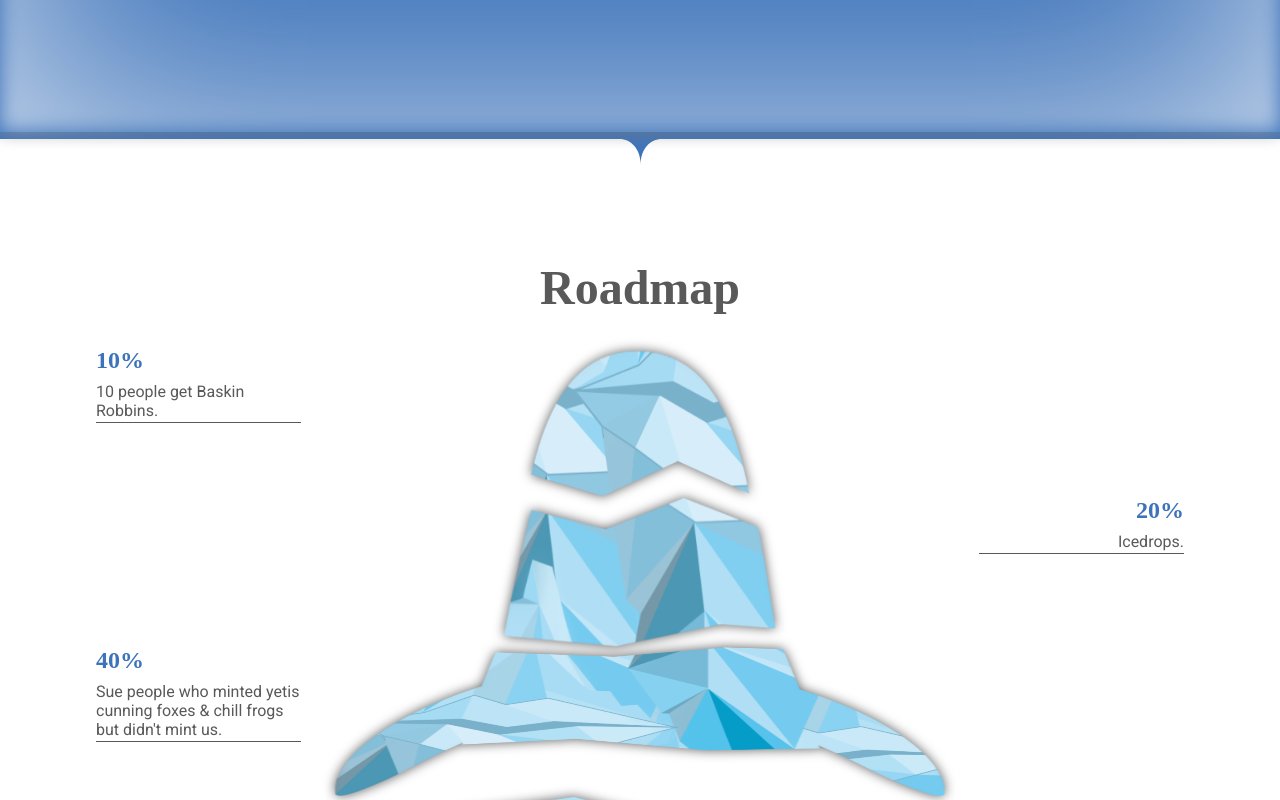
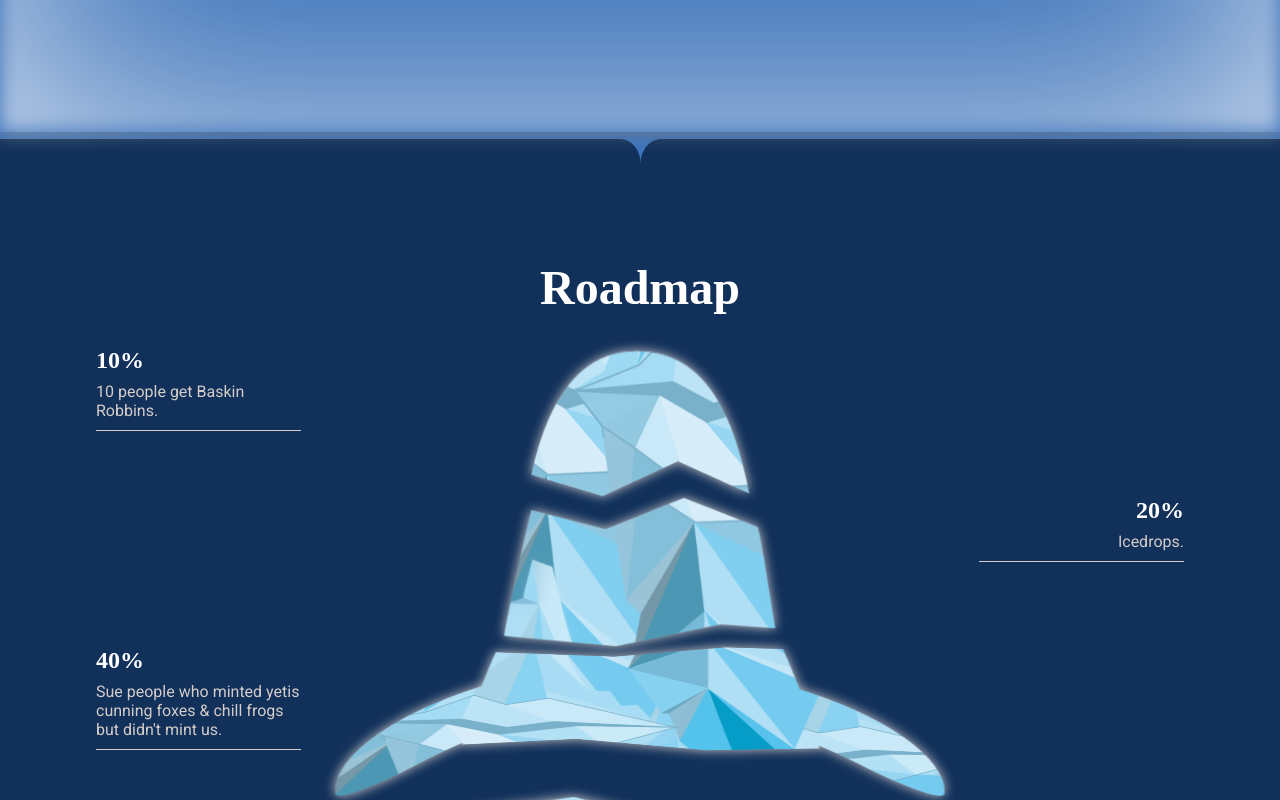
Before and after one commit to Mannvender/penguins, a Next.js app: page / in a window 1280 px wide. Shown: the part 2920-3720 px from the top of the page. Built offline with nearby package versions, Linux system fonts and the light colour scheme; a web font is replaced by a local one.

Commit message:
updated roadmap background

```diff
--- a/components/homepage/Roadmap.js
+++ b/components/homepage/Roadmap.js
@@ -21,7 +21,7 @@ const FloatingBox = styled(Box)`
   position: relative;
   min-height: 150px;
   animation: floatberg 5s ease-in-out infinite;
-  filter: drop-shadow(0 0 6px ${(props) => props.theme.colors.dark1});
+  filter: drop-shadow(0 0 6px ${(props) => props.theme.colors.light2});
   animation-delay: ${(props) => props.delay}s;
   @keyframes floatberg {
     0% {
@@ -45,8 +45,8 @@ const TextContainer = styled(Box)`
     right: -130%;
     width: 230%;
     height: 2px;
-    border-bottom: 1px solid ${(props) => props.theme.colors.dark1};
-    z-index: -1;
+    border-bottom: 1px solid ${(props) => props.theme.colors.light2};
+    z-index: 1;
   }
 `;
 const RoadmapSection = ({ roadmap }) => {
@@ -61,6 +61,7 @@ const RoadmapSection = ({ roadmap }) => {
       aria-label="Roadmap"
       id="roadmap"
       sx={{ position: "relative" }}
+      backgroundColor={colors.accent2}
     >
       <Split />
       <Box my={[6]} px={[5]}>
@@ -69,7 +70,7 @@ const RoadmapSection = ({ roadmap }) => {
           fontWeight={[600]}
           px={[4]}
           pb={[4]}
-          color={colors.dark1}
+          color={colors.light}
           textAlign={["center"]}
         >
           Roadmap
@@ -97,10 +98,12 @@ const RoadmapSection = ({ roadmap }) => {
               mx={[4]}
               textAlign={i % 2 === 0 ? "left" : "right"}
             >
-              <Heading color={colors.primary} fontWeight={600} mb={[2]}>
+              <Heading color={colors.light} fontWeight={600} mb={[2]}>
                 {step.when}%
               </Heading>
-              <Text color={colors.dark1}>{step.what}</Text>
+              <Text color={colors.light2} mb={[2]}>
+                {step.what}
+              </Text>
             </TextContainer>
           ))}
         </Grid>
@@ -108,13 +111,13 @@ const RoadmapSection = ({ roadmap }) => {
           {roadmap.map((step, i) => (
             <Flex mb={[4, 3]} key={i} alignItems="center">
               <Text
-                color={colors.primary}
+                color={colors.light}
                 sx={{ minWidth: ["72px"] }}
                 fontWeight={600}
               >
                 {step.when}%
               </Text>
-              <Text color={colors.dark1} width={["auto", "280px"]}>
+              <Text color={colors.light2} width={["auto", "280px"]}>
                 {step.what}
               </Text>
             </Flex>
```
